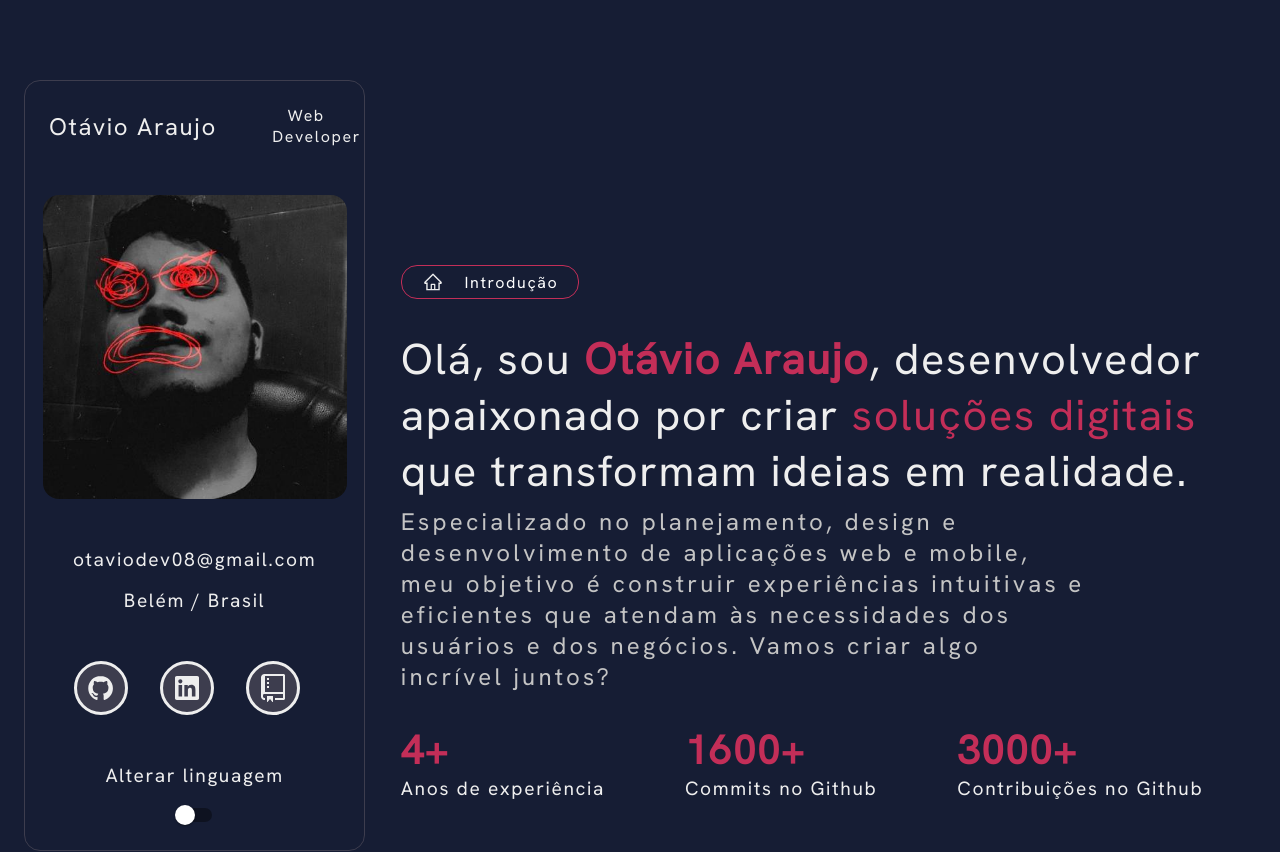
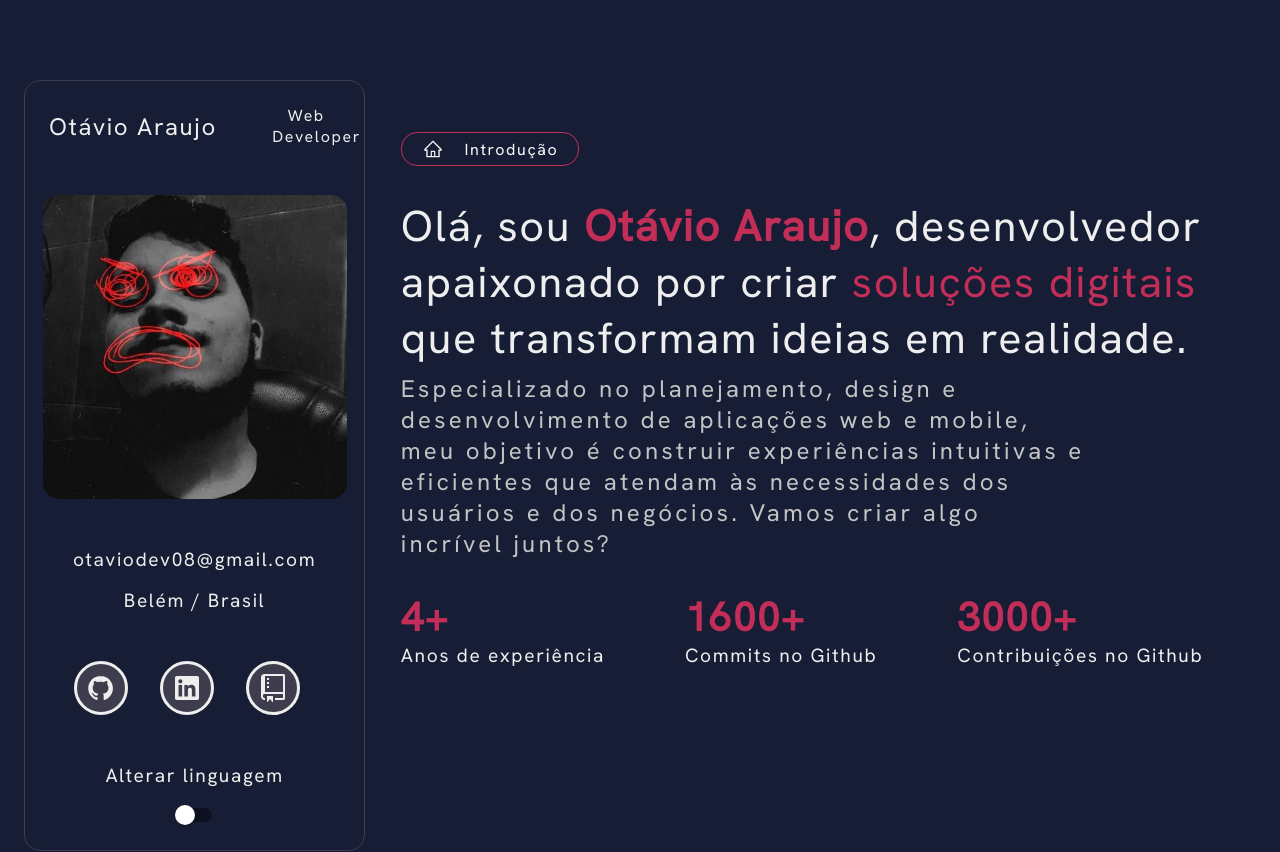
Before and after one commit to otavioaraujo08/portfolio-, a React (Vite) app: page / in a window 1280 px wide. Shown: the top 852 px of the page. Built offline with nearby package versions, Linux system fonts and the light colour scheme.

Commit message:
feat: refactor Apresentation styles for improved layout and alignment

```diff
--- a/src/pages/Apresentation/styles.js
+++ b/src/pages/Apresentation/styles.js
@@ -1,19 +1,12 @@
 import styled from 'styled-components';
 
 export const Container = styled.div`
-  height: 100%;
+  display: flex;
+  flex-direction: column;
+  justify-content: center;
+  align-items: left;
+  gap: 2rem;
   min-height: 100vh;
-  width: 100%;
-  display: flex;
-  justify-content: center;
-  gap: 2rem;
-  flex-direction: column;
-  text-align: left;
-
-  @media (max-width: 740px) {
-    gap: 2rem;
-    height: 90vh;
-  }
 `;
 
 export const ApresentationBox = styled.div`
```
